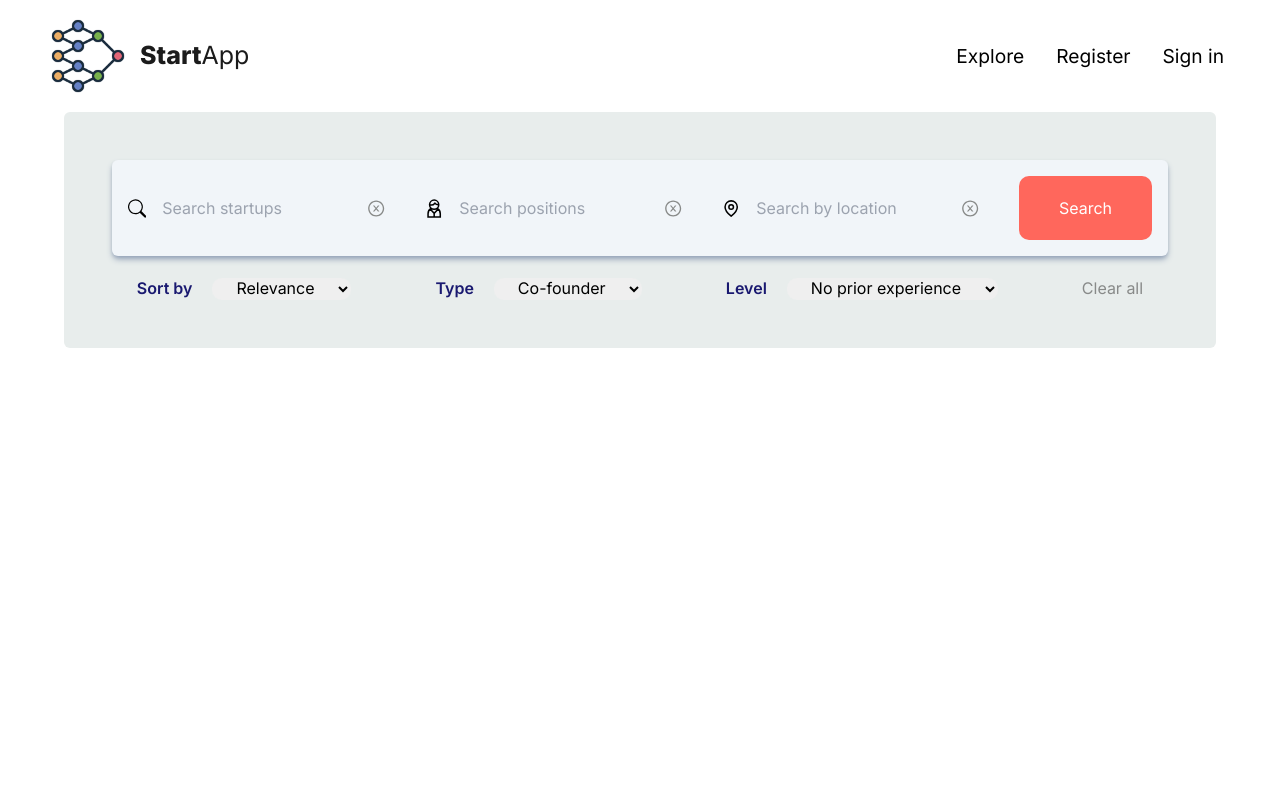
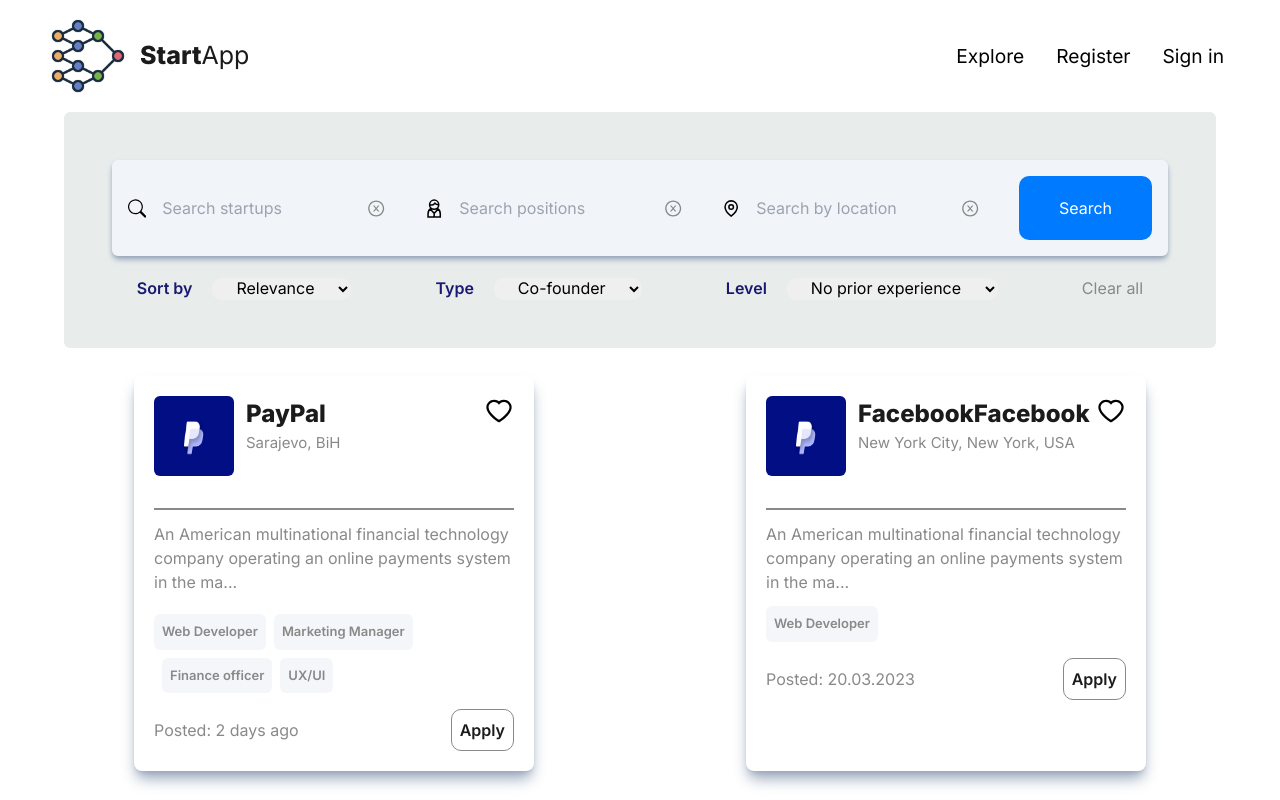
Before and after one commit to dKurtalic/boldapp, a React (Vite) app in the folder boldapp/: page /explore in a window 1280 px wide. Shown: the top 800 px of the page. Built offline with nearby package versions, Linux system fonts and the light colour scheme.

Commit message:
Urađene kartice

```diff
--- a/boldapp/src/components/searchComponent.jsx
+++ b/boldapp/src/components/searchComponent.jsx
@@ -27,7 +27,7 @@
                         <input type='text' className='text-midnightBlue bg-transparent focus:outline-none mx-2 w-[100%]' placeholder="Search by location" />
                         <AiOutlineCloseCircle className='tapIcon text-[25px] text-gray hover:text-vibrantCoral icon' />
                     </div>
-                    <button className="bg-vibrantCoral rounded-[10px] px-10 py-5 text-white cursor-pointer hover:bg-darkVibrantCoral"> Search  </button>
+                    <button className="bg-googlePlava rounded-[10px] px-10 py-5 text-white cursor-pointer hover:bg-navyBlue"> Search  </button>
                 </div>
 
 
--- /dev/null
+++ b/boldapp/src/components/startupContainer.jsx
@@ -0,0 +1,109 @@
+import React from 'react'
+import { BiTimeFive } from 'react-icons/bi'
+import { AiOutlineHeart } from 'react-icons/ai'
+import slika from '../res/paypalLogo.jpg'
+
+const startupData = [
+    {
+        id: 1,
+        image: slika,
+        title: "PayPal",
+        time: "2 days ago",
+        location: "Sarajevo, BiH",
+        descr: "An American multinational financial technology company operating an online payments system in the majority of countries that support online money transfers, and serves as an electronic alternative to traditional paper methods such as checks and money orders. ",
+        positions: ["Web Developer", "Marketing Manager", "Finance officer", "UX/UI"]
+    },
+    {
+        id: 2,
+        image: slika,
+        title: "FacebookFacebook",
+        time: "20.03.2023",
+        location: "New York City, New York, USA",
+        descr: "An American multinational financial technology company operating an online payments system in the majority of countries that support online money transfers, and serves as an electronic alternative to traditional paper methods such as checks and money orders. ",
+        positions: ["Web Developer"]
+    },
+    {
+        id: 2,
+        image: slika,
+        title: "FacebookFacebook",
+        time: "20.03.2023",
+        location: "New York City, New York, USA",
+        descr: "An American multinational financial technology company operating an online payments system in the majority of countries that support online money transfers, and serves as an electronic alternative to traditional paper methods such as checks and money orders. ",
+        positions: ["Web Developer"]
+    },
+    {
+        id: 2,
+        image: slika,
+        title: "FacebookFacebookkkkkFacebboook",
+        time: "20.03.2023",
+        location: "New York City, New York, USA",
+        descr: "An American multinational financial technology company operating an online payments system in the majority of countries that support online money transfers, and serves as an electronic alternative to traditional paper methods such as checks and money orders. ",
+        positions: ["Web Developer"]
+    },
+    {
+        id: 2,
+        image: slika,
+        title: "FacebookFacebook",
+        time: "20.03.2023",
+        location: "New York City, New York, USA",
+        descr: "An American multinational financial technology company operating an online payments system in the majority of countries that support online money transfers, and serves as an electronic alternative to traditional paper methods such as checks and money orders. ",
+        positions: ["Web Developer"]
+    }
+]
+
+const StartupContainer = () => {
+    return (
+        <div className='m-auto grid grid-cols-[repeat(auto-fit,minmax(410px,1fr))] gap-2 justify-items-center w-[95%]'>
+
+            {
+                startupData.map(({ id, image, title, time, location, descr, positions }) => {
+                    return (
+
+
+                        <div className='group inline-block w-[400px] m-7 p-5 shadow-lg shadow-slate-400 rounded-lg hover:bg-googlePlava'>
+                            <div className='flex'>
+
+                                <img src={image} alt="logo" className='h-20 w-20 rounded-md mr-3' />
+
+                                <div className='flex justify-between w-full'>
+                                    <div className=''>
+                                        <div className='flex justify-between items-center'>
+                                            <h1 className='font-bold text-textColor group-hover:text-white text-[1.5rem] break-all'>{title}</h1>
+                                        </div>
+                                        <h6 className='text-gray group-hover:text-white text-[15px]'>{location}</h6>
+                                    </div>
+                                    < AiOutlineHeart className='text-[30px] hover:text-white' />
+                                </div>
+
+                            </div>
+                            <div className="border-t-2 border- mt-8 border-gray group-hover:text-white"></div>
+                            <div className='text-gray group-hover:text-white mt-3 ' >
+                                {descr.length > 100 ? descr.slice(0, 100) + "..." : descr}
+                            </div>
+
+
+                            <div className='positions pt-3 space-x-2 space-y-2 text-[13px] font-semibold text-gray'>
+
+                                {positions.map((element) => {
+                                    return (
+                                        <div className='rounded-md bg-lightGray inline-block p-2'>
+                                            {element}
+                                        </div>)
+                                })}
+
+
+
+                            </div>
+                            <div className='pt-4 flex justify-between items-center relative bottom-0'>
+                                <div className='text-gray group-hover:text-white'>Posted: {time}</div>
+                                <button className='border-[0.5px]  border-gray rounded-[10px] block p-2 font-semibold text-textColor  hover:bg-white'>Apply</button>
+                            </div>
+
+                        </div>)
+                })
+            }
+        </div>
+    )
+}
+
+export default StartupContainer
--- a/boldapp/src/screens/ExplorePage.jsx
+++ b/boldapp/src/screens/ExplorePage.jsx
@@ -1,11 +1,13 @@
 import React from 'react'
 import SearchComponent from '../components/searchComponent'
 import NavBar from '../components/navBar'
+import StartupContainer from '../components/startupContainer'
 
 const ExplorePage = () => {
   return (
     <div>
       <SearchComponent />
+      <StartupContainer />
     </div>
 
   )
--- a/boldapp/tailwind.config.js
+++ b/boldapp/tailwind.config.js
@@ -31,7 +31,9 @@
         textColor: '#1b1b1b',
         lightSand: '#e8e6e3',
         lightMint: '#e8edec',
-        gray: '#888a89'
+        gray: '#888a89',
+        lightGray: '#f4f6f9',
+        googlePlava: '#007bff'
       }
     },
   },
```
Also changed, not shown: boldapp/src/res/paypalLogo.jpg (added).
